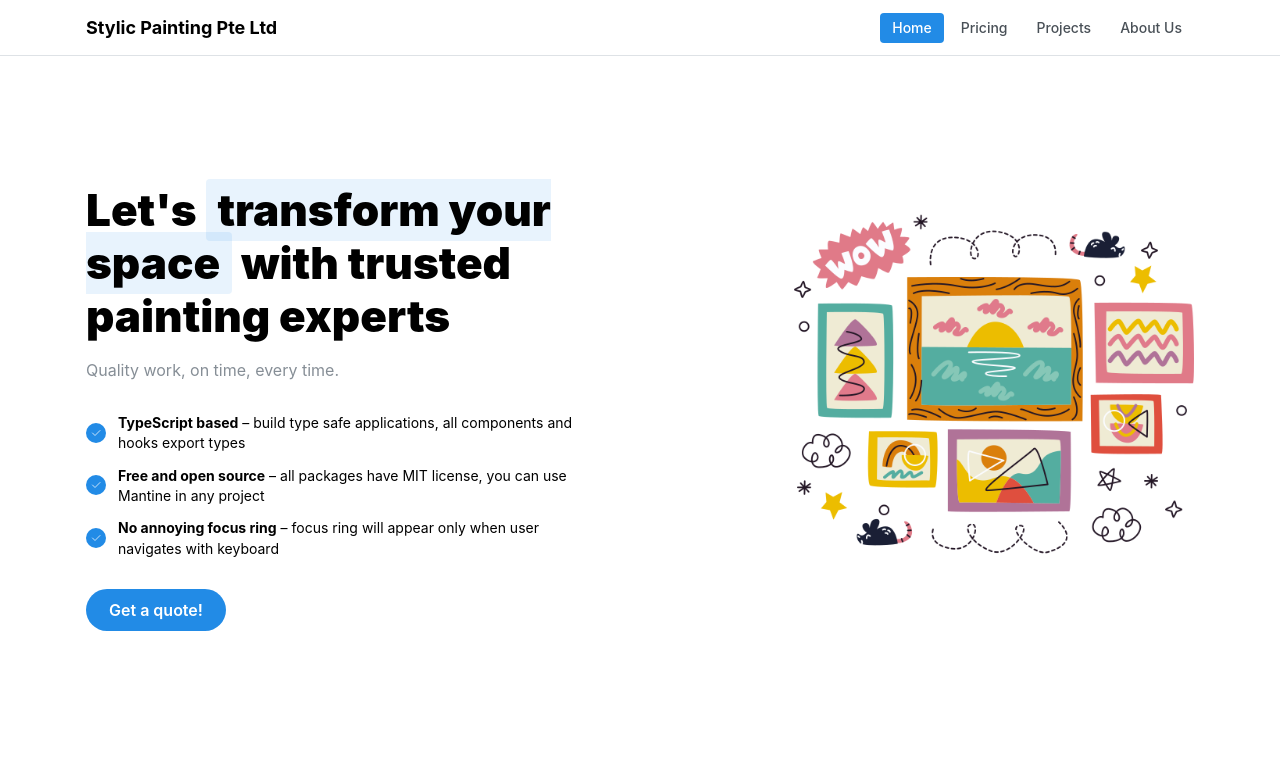
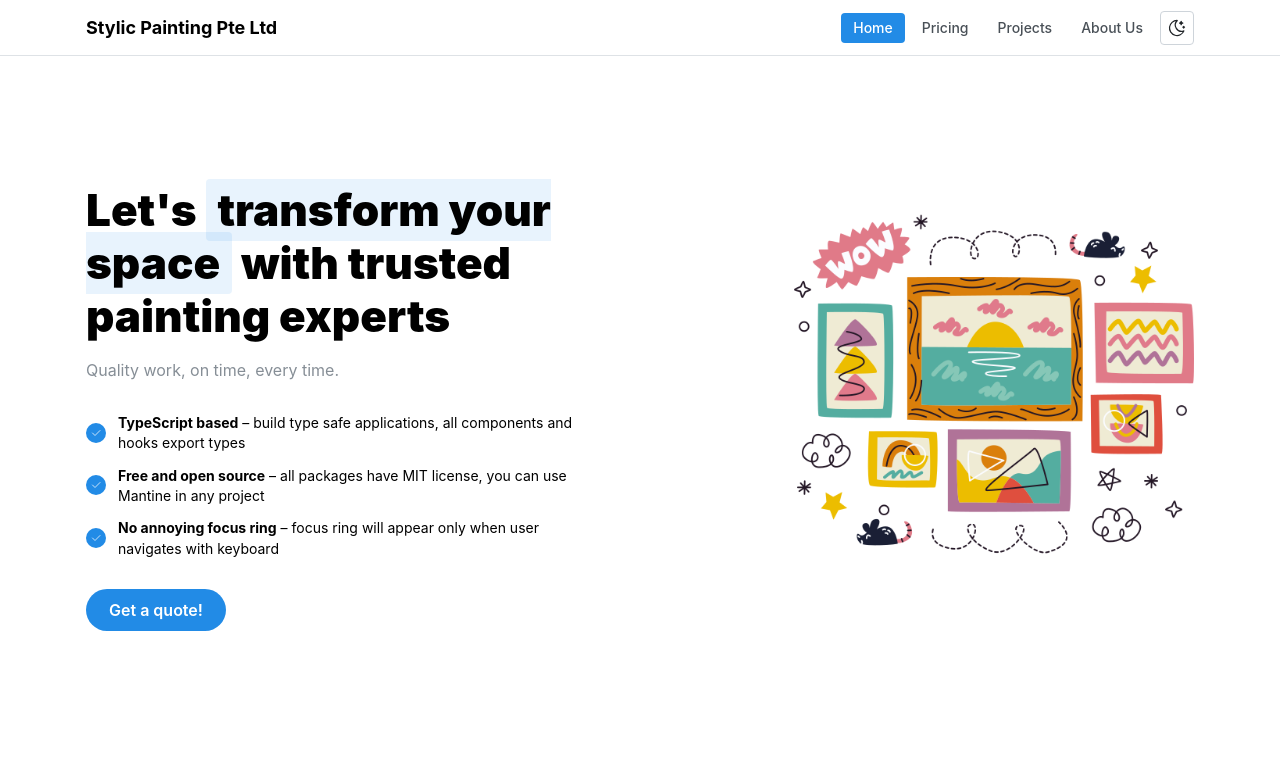
Before and after one commit to aungsh/Stylic-Painting-Pte-Ltd, a React (Vite) app: page / in a window 1280 px wide. Shown: the top 757 px of the page. Built offline with nearby package versions, Linux system fonts and the light colour scheme; grey boxes are pictures that could not be loaded.

Commit message:
fix nav and toggle theme

```diff
--- a/src/App.tsx
+++ b/src/App.tsx
@@ -14,7 +14,7 @@ function App() {
 
   return (
     <>
-      <MantineProvider>
+      <MantineProvider defaultColorScheme="light">
         <Header />
         <Hero />
         {/* <Features /> */}
--- a/src/components/Header.module.css
+++ b/src/components/Header.module.css
@@ -2,6 +2,9 @@
   height: 56px;
   background-color: var(--mantine-color-body);
   border-bottom: 1px solid light-dark(var(--mantine-color-gray-3), var(--mantine-color-dark-4));
+  position: sticky;
+  top: 0;
+  z-index: 1000;
 }
 
 .inner {
--- a/src/components/Header.tsx
+++ b/src/components/Header.tsx
@@ -1,6 +1,16 @@
 import { useState } from 'react';
-import { Burger, Container, Group, Text } from '@mantine/core';
+import {
+  Burger,
+  Container,
+  Group,
+  Text,
+  ActionIcon,
+  useMantineColorScheme,
+  Drawer,
+  Stack
+} from '@mantine/core';
 import { useDisclosure } from '@mantine/hooks';
+import { IconSun, IconMoonStars } from '@tabler/icons-react';
 import classes from './Header.module.css';
 
 const links = [
@@ -11,8 +21,13 @@ const links = [
 ];
 
 export function Header() {
-  const [opened, { toggle }] = useDisclosure(false);
+  const [opened, { toggle, close }] = useDisclosure(false);
   const [active, setActive] = useState(links[0].link);
+  const { colorScheme, setColorScheme } = useMantineColorScheme();
+
+  const toggleColorScheme = () => {
+    setColorScheme(colorScheme === 'dark' ? 'light' : 'dark');
+  };
 
   const items = links.map((link) => (
     <a
@@ -23,6 +38,7 @@ export function Header() {
       onClick={(event) => {
         event.preventDefault();
         setActive(link.link);
+        close();
       }}
     >
       {link.label}
@@ -30,15 +46,62 @@ export function Header() {
   ));
 
   return (
+    <>
       <header className={classes.header}>
         <Container size="lg" className={classes.inner}>
           <Text fw={700} size="lg">Stylic Painting Pte Ltd</Text>
           <Group gap={5} visibleFrom="xs">
             {items}
+            <ActionIcon
+              variant="default"
+              onClick={toggleColorScheme}
+              size="lg"
+              aria-label="Toggle color scheme"
+            >
+              {colorScheme === 'dark' ? (
+                <IconSun size={20} stroke={1.5} />
+              ) : (
+                <IconMoonStars size={20} stroke={1.5} />
+              )}
+            </ActionIcon>
           </Group>
-
           <Burger opened={opened} onClick={toggle} hiddenFrom="xs" size="sm" />
         </Container>
       </header>
+
+      <Drawer
+        opened={opened}
+        onClose={close}
+        size="100%"
+        padding="md"
+        hiddenFrom="xs"
+        zIndex={1000}
+        withCloseButton={false}
+      >
+        <Stack gap="lg">
+          <Group justify="space-between" mb="xl">
+            <Text fw={700} size="lg">Stylic Painting Pte Ltd</Text>
+            <Group>
+              <ActionIcon
+                variant="default"
+                onClick={toggleColorScheme}
+                size="lg"
+                aria-label="Toggle color scheme"
+              >
+                {colorScheme === 'dark' ? (
+                  <IconSun size={20} stroke={1.5} />
+                ) : (
+                  <IconMoonStars size={20} stroke={1.5} />
+                )}
+              </ActionIcon>
+              <Burger opened={opened} onClick={close} size="sm" />
+            </Group>
+          </Group>
+          <Stack gap="sm">
+            {items}
+          </Stack>
+        </Stack>
+      </Drawer>
+    </>
   );
 }
```
Lines whose indentation alone changed are shown as unchanged.
